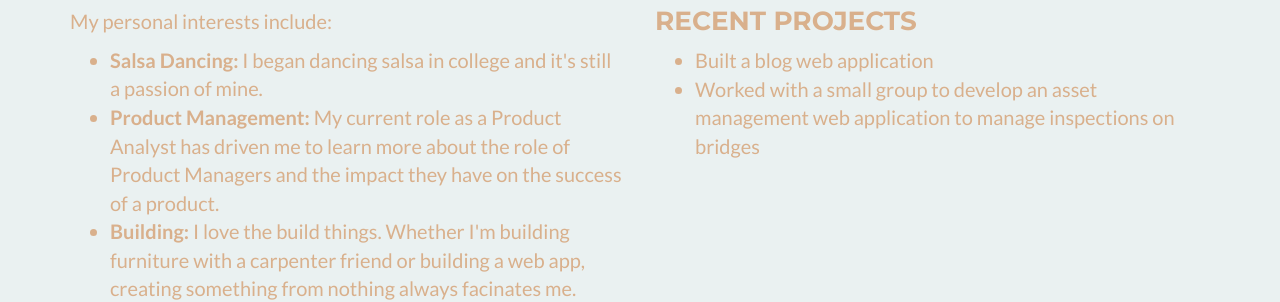
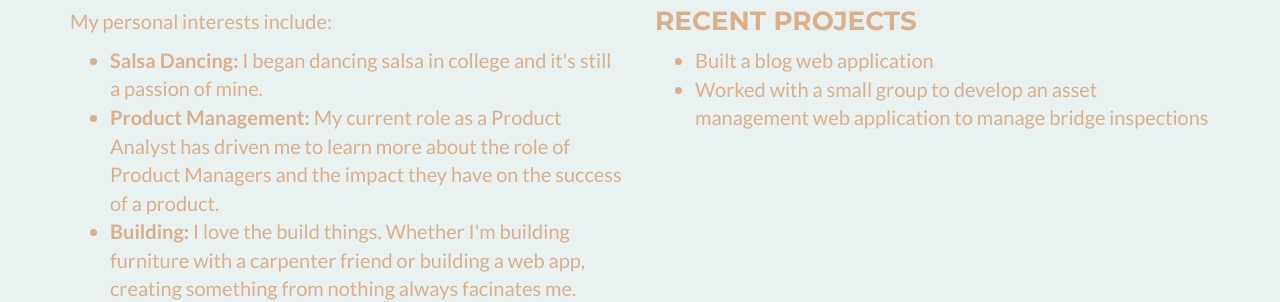
Before and after one commit to ramador25/bio-site, a Jekyll site: the page built from index.html, in a window 1280 px wide and 900 px high, scrolled down 1084 px. Shown: the part 183-485 px from the top of the window. Built offline with Jekyll 4.4.1, drawn with Linux system fonts in a browser that asks for light colours.

Commit message:
update interest section wording

```diff
--- a/_includes/interests.html
+++ b/_includes/interests.html
@@ -32,7 +32,7 @@
           Built a blog web application
 				</li>
 				<li>
-					Worked with a small group to develop an asset management web application to manage inspections on bridges
+					Worked with a small group to develop an asset management web application to manage bridge inspections
 				</li>
 		   </ul>
       </div>
```
